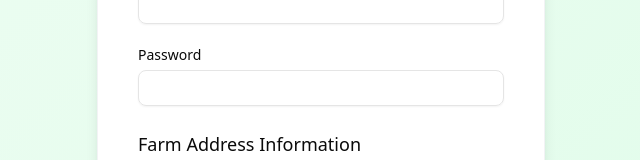
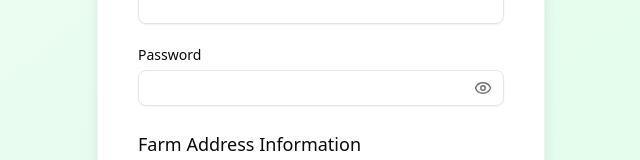
Before and after one commit to Naoe1/cocoguard-client, a React (Vite) app: page /auth/register in a window 1280 px wide. Shown: the part 353-513 px from the top of the page, without its empty margins (319-959 px from the left). Built offline with nearby package versions, Linux system fonts and the light colour scheme; no server answers.

Commit message:
Add password visibility toggle to registration form

```diff
--- a/src/features/auth/RegisterForm.jsx
+++ b/src/features/auth/RegisterForm.jsx
@@ -4,6 +4,7 @@
 import { Input } from '@/shared/components/ui/input';
 import { Link, useNavigate } from 'react-router-dom';
 import { useState } from 'react';
+import { Eye, EyeOff } from 'lucide-react';
 import {
   Form,
   FormControl,
@@ -27,6 +28,7 @@
   const [isLoading, setIsLoading] = useState(false);
   const [error, setError] = useState('');
   const [successMessage, setSuccessMessage] = useState('');
+  const [showPassword, setShowPassword] = useState(false);
 
   const form = useForm({
     resolver: zodResolver(registerInputSchema),
@@ -150,12 +152,30 @@
               <FormItem>
                 <FormLabel>Password</FormLabel>
                 <FormControl>
-                  <Input
-                    type="password"
-                    disabled={isLoading}
-                    {...field}
-                    autoComplete="on"
-                  />
+                  <div className="relative">
+                    <Input
+                      type={showPassword ? 'text' : 'password'}
+                      disabled={isLoading}
+                      {...field}
+                      autoComplete="current-password"
+                      className="pr-10"
+                    />
+                    <button
+                      type="button"
+                      className="absolute inset-y-0 right-0 flex items-center px-3 text-muted-foreground hover:text-foreground"
+                      onClick={() => setShowPassword((v) => !v)}
+                      aria-label={
+                        showPassword ? 'Hide password' : 'Show password'
+                      }
+                      title={showPassword ? 'Hide password' : 'Show password'}
+                    >
+                      {showPassword ? (
+                        <EyeOff size={18} aria-hidden />
+                      ) : (
+                        <Eye size={18} aria-hidden />
+                      )}
+                    </button>
+                  </div>
                 </FormControl>
                 <FormMessage />
               </FormItem>
```
